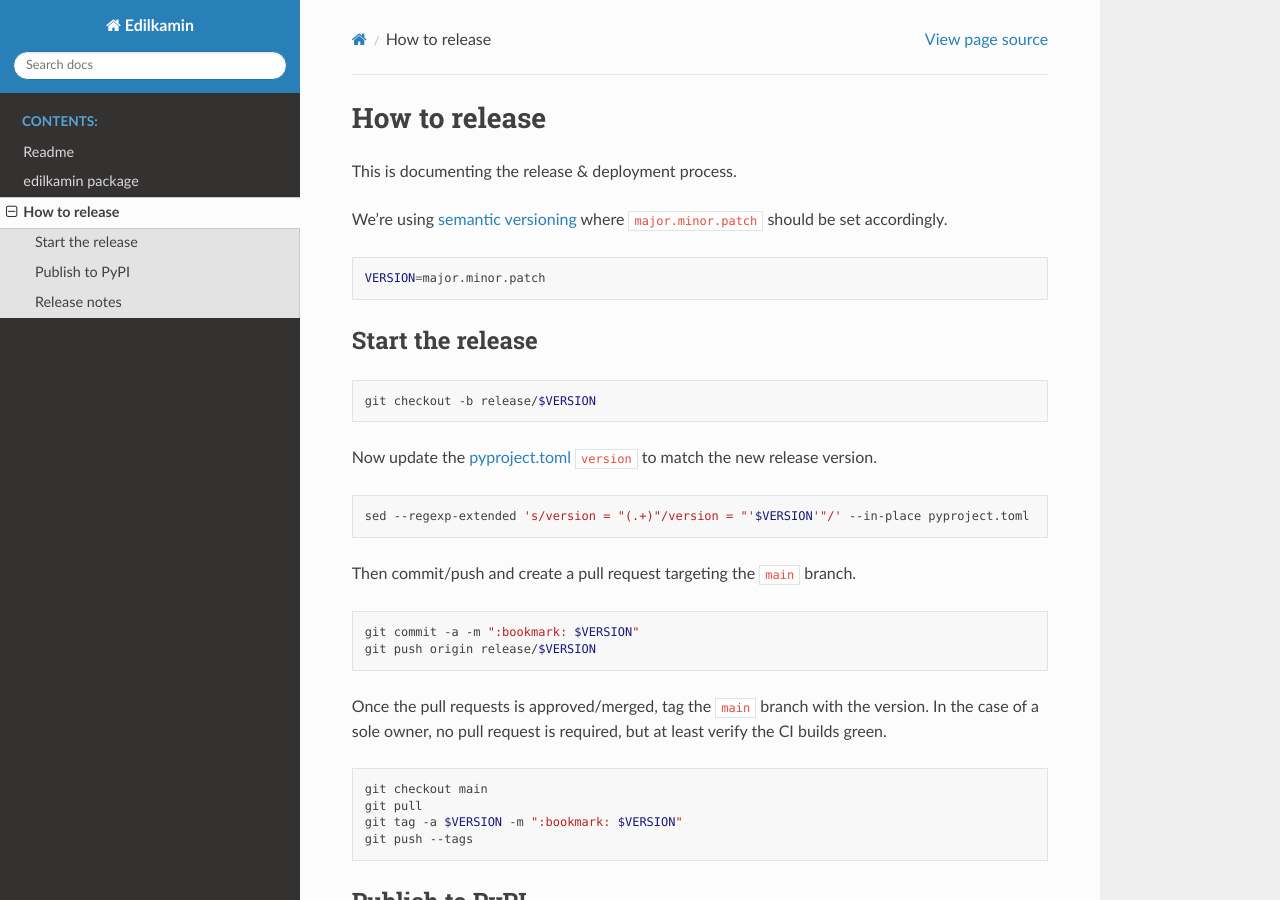
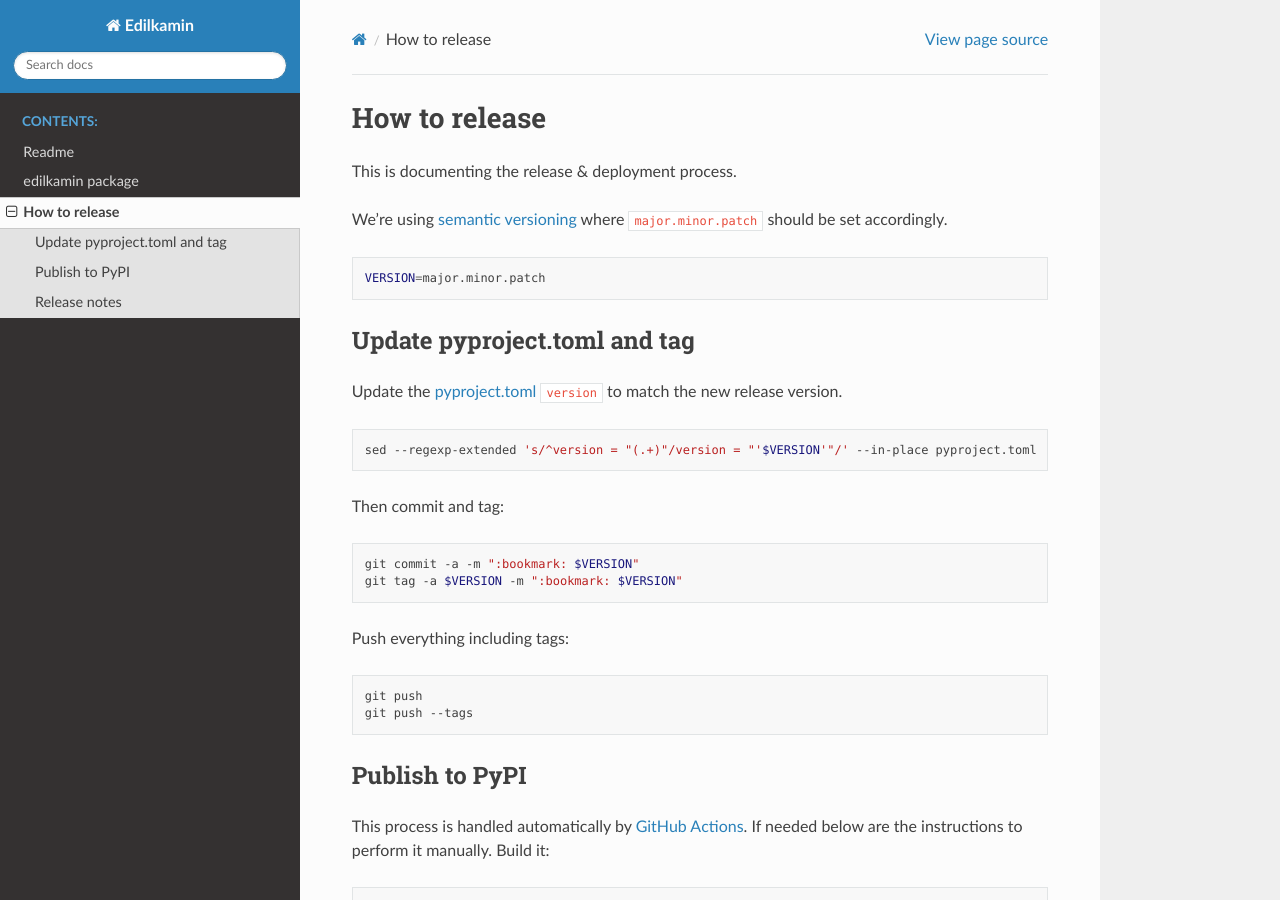
Before and after one commit to AndreMiras/edilkamin.py, a Sphinx documentation site: the page built from docs/Release.md, in a window 1280 px wide and 900 px high. Built offline with Sphinx 7.4.7 and the Read the Docs theme 3.1.0, drawn with Linux system fonts in a browser that asks for light colours.

Commit message:
:bookmark: 1.5.0

````diff
--- a/docs/Release.md
+++ b/docs/Release.md
@@ -8,32 +8,25 @@
 VERSION=major.minor.patch
 ```
 
-## Start the release
+## Update pyproject.toml and tag
+
+Update the [pyproject.toml](../pyproject.toml) `version` to match the new release version.
 
 ```sh
-git checkout -b release/$VERSION
+sed --regexp-extended 's/^version = "(.+)"/version = "'$VERSION'"/' --in-place pyproject.toml
 ```
 
-Now update the [pyproject.toml](../pyproject.toml) `version` to match the new release version.
-
-```sh
-sed --regexp-extended 's/version = "(.+)"/version = "'$VERSION'"/' --in-place pyproject.toml
-```
-
-Then commit/push and create a pull request targeting the `main` branch.
+Then commit and tag:
 
 ```sh
 git commit -a -m ":bookmark: $VERSION"
-git push origin release/$VERSION
+git tag -a $VERSION -m ":bookmark: $VERSION"
 ```
 
-Once the pull requests is approved/merged, tag the `main` branch with the version.
-In the case of a sole owner, no pull request is required, but at least verify the CI builds green.
+Push everything including tags:
 
 ```sh
-git checkout main
-git pull
-git tag -a $VERSION -m ":bookmark: $VERSION"
+git push
 git push --tags
 ```
 
--- a/pyproject.toml
+++ b/pyproject.toml
@@ -4,7 +4,7 @@
 
 [project]
 name = "edilkamin"
-version = "1.4.1"
+version = "1.5.0"
 description = "Edilkamin Stove Python client"
 readme = "README.md"
 authors = [
````
